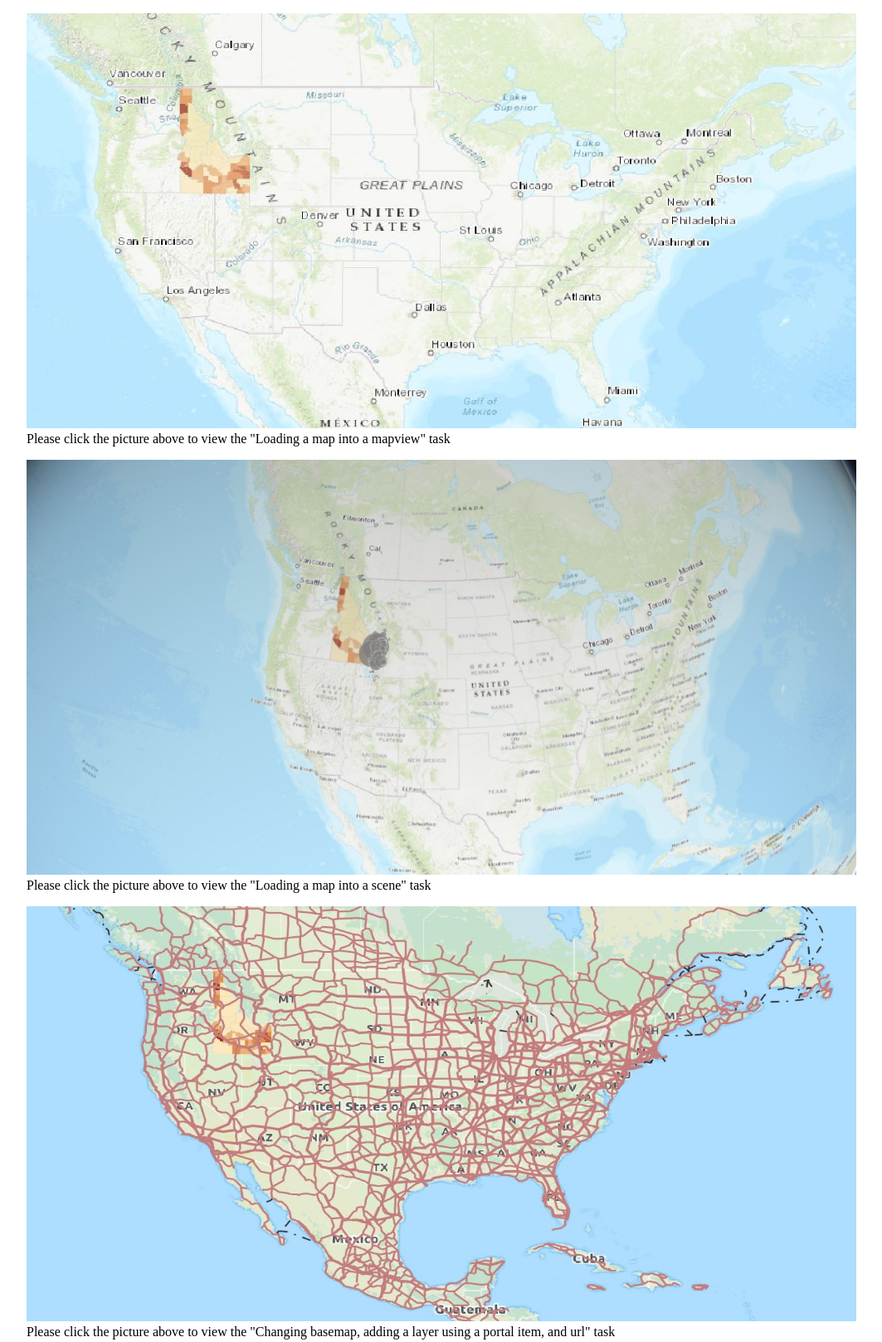
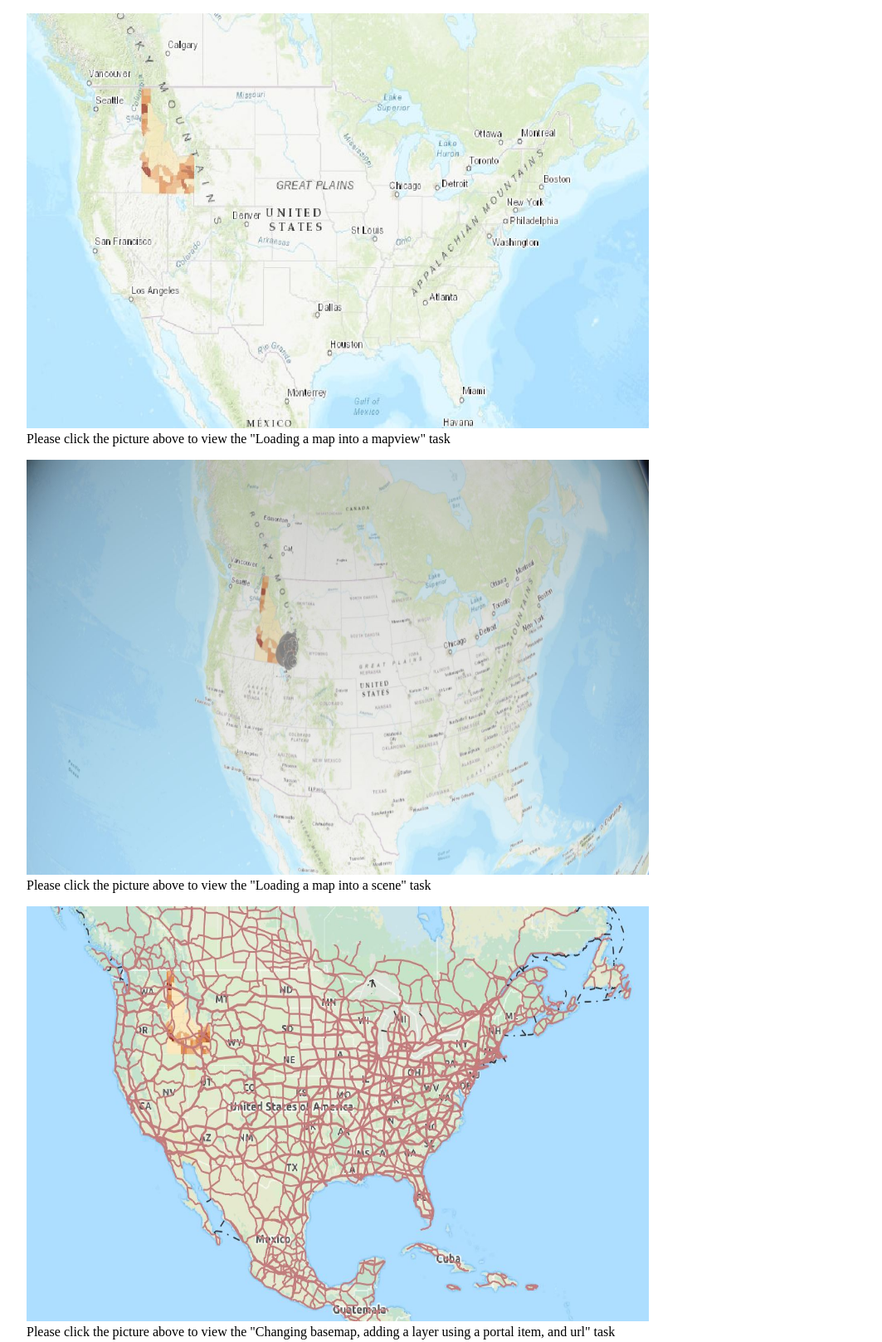
Before and after one commit to Michael-Adeuga/Lab, a plain HTML site: page docs/index.html in a window 1280 px wide. Shown: the top 1617 px of the page at 83% size, without its empty margins (16-1079 px from the left). Drawn offline with Linux system fonts and the light colour scheme.

Commit message:
Update index.html

```diff
--- a/docs/index.html
+++ b/docs/index.html
@@ -7,27 +7,27 @@
 
     <body>
         <figure> <a href="Lesson5Map1ArctoMap_AdeugaAdewoleMichael.html">
-            <img src="Images/Part1.JPG" width="1000" height= "500"></a>
+            <img src="Images/Part1.JPG" width="750" height= "500"></a>
             <figcaption> Please click the picture above to view the "Loading a map into a mapview" task</figcaption>
         </figure>
 
         <figure> <a href="Lesson5Map2ArctoScene_AdeugaAdewole.html">
-            <img src = "Images/Part2.JPG" width="1000" height= "500"></a>
+            <img src = "Images/Part2.JPG" width="750" height= "500"></a>
             <figcaption> Please click the picture above to view the "Loading a map into a scene" task</figcaption>
         </figure>
 
         <figure> <a href = "Lesson5Map3basemapLayers_AdeugaAdewoleMichael.html">
-            <img src = "Images/Part3.JPG" width="1000" height= "500"> </a>
+            <img src = "Images/Part3.JPG" width="750" height= "500"> </a>
             <figcaption> Please click the picture above to view the "Changing basemap, adding a layer using a portal item, and url" task
             </figcaption>
         </figure>
          <figure> <a href = "Lesson6Map2GeoJSONfile_AdeugaAdewoleMichael.html">
-            <img src = "Images/Geojson.JPG" width="1000" height= "500"> </a>
+            <img src = "Images/Geojson.JPG" width="750" height= "500"> </a>
             <figcaption> Please click the picture above to view the earthquakes
             </figcaption>
         </figure>
         <figure> <a href = "Lab6AddingACSVLayer_AdeugaAdewoleMichael.html">
-            <img src = "Images/CSV.JPG" width="1000" height= "500"> </a>
+            <img src = "Images/CSV.JPG" width="750" height= "500"> </a>
             <figcaption> Please click the picture above to view the CSVLayer
             </figcaption>
         </figure>
```
